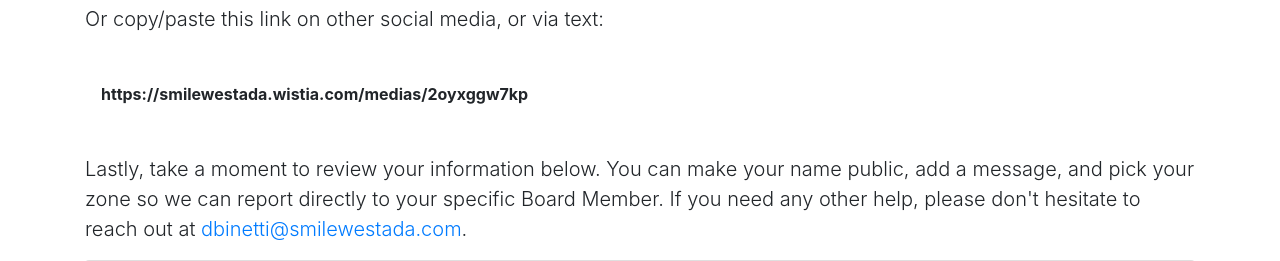
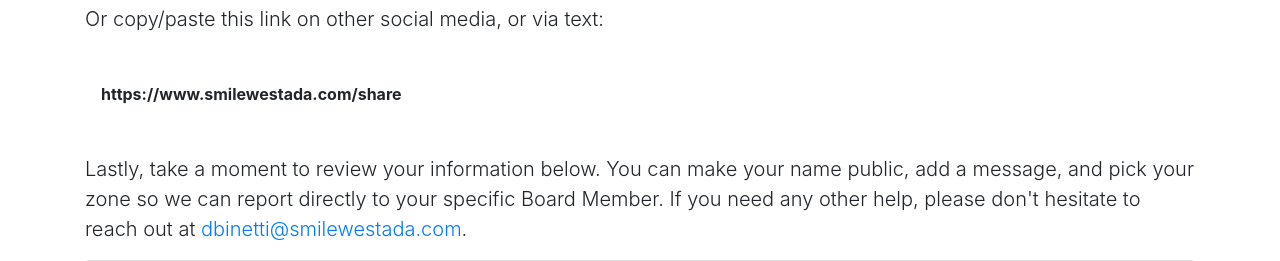
Before and after one commit to dbinetti/smilewestada, a Django app: page /account in a window 1280 px wide. Shown: the part 302-563 px from the top of the page. Run offline with Django 3.2, Linux system fonts and the light colour scheme; the visitor is signed in with stand-in values (Sample User, id 1); data comes from the database, SQL or seed files in the repository; some libraries are stand-ins or nearby versions.

Commit message:
Update share link

```diff
--- a/project/app/templates/app/emails/confirmation.txt
+++ b/project/app/templates/app/emails/confirmation.txt
@@ -10,7 +10,7 @@ If you haven't already, please consider forwarding this link to other
 parents because the more support we have the more likely we'll
 succeed:
 
-     https://smilewestada.wistia.com/medias/2oyxggw7kp
+     https://www.smilewestada.com/share
 
 If you have any other questions please don't hesitate to reach out
 either at this email, or call/text me at 415.713.2126.
--- a/project/app/templates/app/pages/account.html
+++ b/project/app/templates/app/pages/account.html
@@ -26,7 +26,7 @@
       Or copy/paste this link on other social media, or via text:
     </p>
     <div class='mx-3 my-5'>
-      <strong>https://smilewestada.wistia.com/medias/2oyxggw7kp</strong>
+      <strong>https://www.smilewestada.com/share</strong>
     </div>
     <p class='lead'>
       Lastly, take a moment to review your information below.  You can make your name public, add a message, and pick your zone so we can report directly to your specific Board Member.  If you need any other help, please don't hesitate to reach out at <a href='mailto:dbinetti@smilewestada.com'>dbinetti@smilewestada.com</a>.
```
